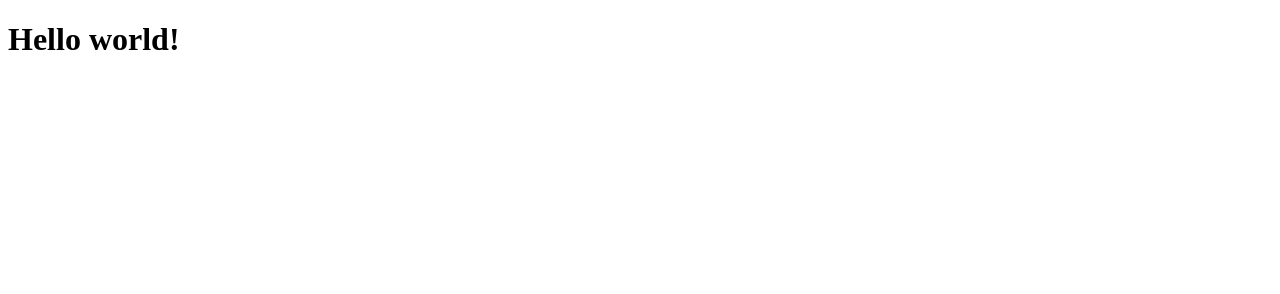
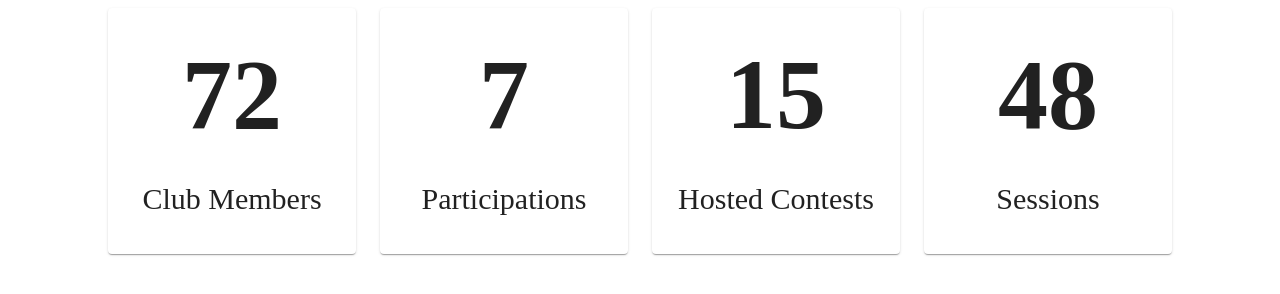
Before and after one commit to turinghut/turinghut-website, a Gatsby site: page / in a window 1280 px wide. Built offline with nearby package versions, Linux system fonts and the light colour scheme; Gatsby itself is replaced by a stand-in of ours.

Commit message:
added statistics comp

```diff
--- a/package.json
+++ b/package.json
@@ -5,6 +5,7 @@
   "version": "0.1.0",
   "author": "turing hut",
   "dependencies": {
+    "@material-ui/core": "^4.11.0",
     "gatsby": "2.23.12",
     "gatsby-image": "2.4.9",
     "gatsby-plugin-manifest": "2.4.14",
@@ -15,6 +16,7 @@
     "gatsby-transformer-sharp": "2.5.7",
     "prop-types": "15.7.2",
     "react": "16.12.0",
+    "react-countup": "^4.3.3",
     "react-dom": "16.12.0",
     "react-helmet": "6.1.0"
   },
--- /dev/null
+++ b/src/components/statistics.js
@@ -0,0 +1,55 @@
+import React from "react"
+import { makeStyles } from '@material-ui/core/styles';
+import { Grid, Paper } from '@material-ui/core';
+import CountUp from 'react-countup';
+const useStyles = makeStyles((theme) => ({
+    paper: {
+        padding: theme.spacing(1),
+        textAlign: 'center',
+
+    },
+    val: {
+        fontSize: '100px'
+    },
+    name: {
+        fontSize: '30px'
+    },
+    grid: {
+        paddingRight: '100px',
+        paddingLeft: '100px'
+    }
+
+}))
+
+export default function Statistics() {
+
+    const classes = useStyles();
+    return (
+        <Grid container spacing={3} className={classes.grid}>
+            <Grid item xs={12} lg={3} md={3} sm={6}>
+                <Paper className={classes.paper}>
+                    <h1><CountUp end={72} className={classes.val} /></h1>
+                    <p className={classes.name}>Club Members</p>
+                </Paper>
+            </Grid>
+            <Grid item xs={12} lg={3} md={3} sm={6}>
+                <Paper className={classes.paper}>
+                    <h1><CountUp end={7} className={classes.val} /></h1>
+                    <p className={classes.name}>Participations</p>
+                </Paper>
+            </Grid>
+            <Grid item xs={12} lg={3} md={3} sm={6}>
+                <Paper className={classes.paper}>
+                    <h1><CountUp end={15} className={classes.val} /></h1>
+                    <p className={classes.name}>Hosted Contests</p>
+                </Paper>
+            </Grid>
+            <Grid item xs={12} lg={3} md={3} sm={6}>
+                <Paper className={classes.paper}>
+                    <h1><CountUp end={48} className={classes.val} /></h1>
+                    <p className={classes.name}>Sessions</p>
+                </Paper>
+            </Grid>
+        </Grid>
+    )
+}
--- a/src/pages/index.js
+++ b/src/pages/index.js
@@ -1,5 +1,10 @@
 import React from 'react'
+import Statistics from '../components/statistics'
 
-const IndexPage = () => <h1>Hello world!</h1>
+const IndexPage = () => (
+  <div>
+    <Statistics />
+  </div>
+)
 
 export default IndexPage
```
Also changed, not shown: 1 other file.
